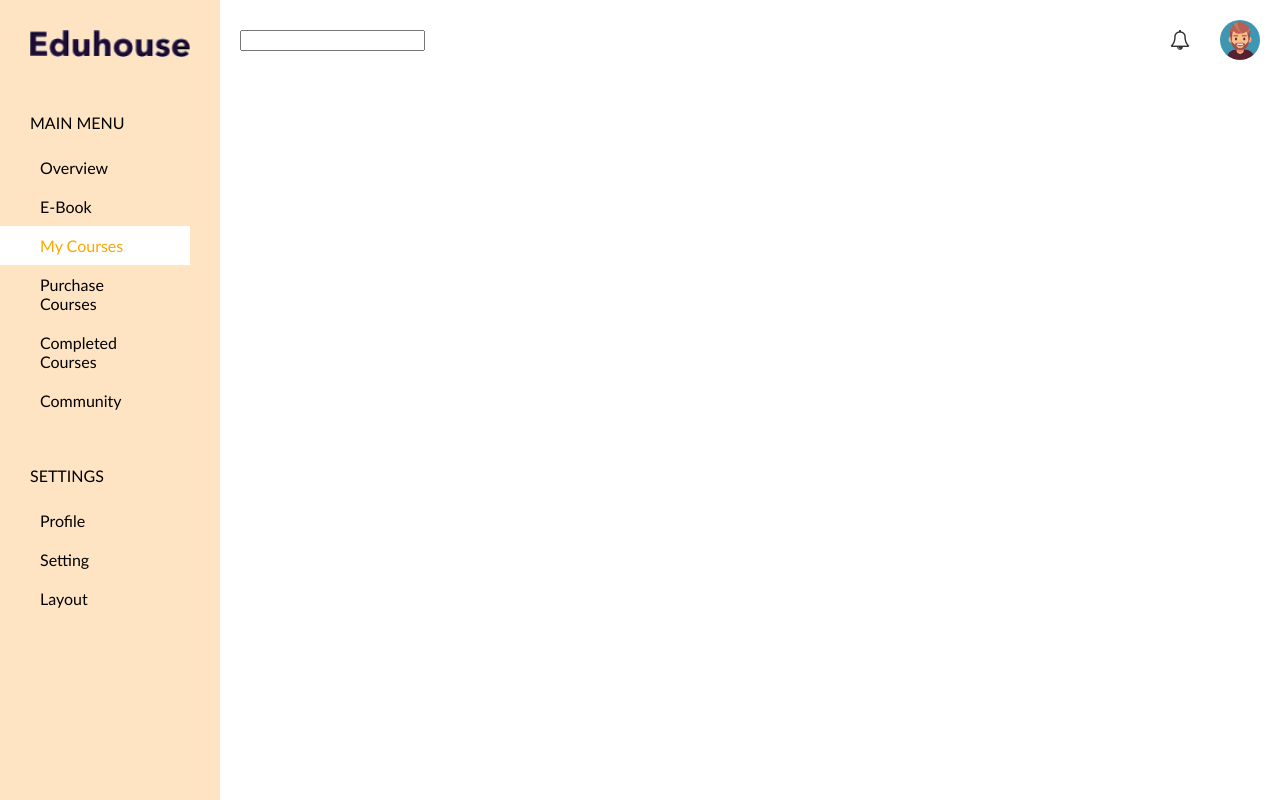
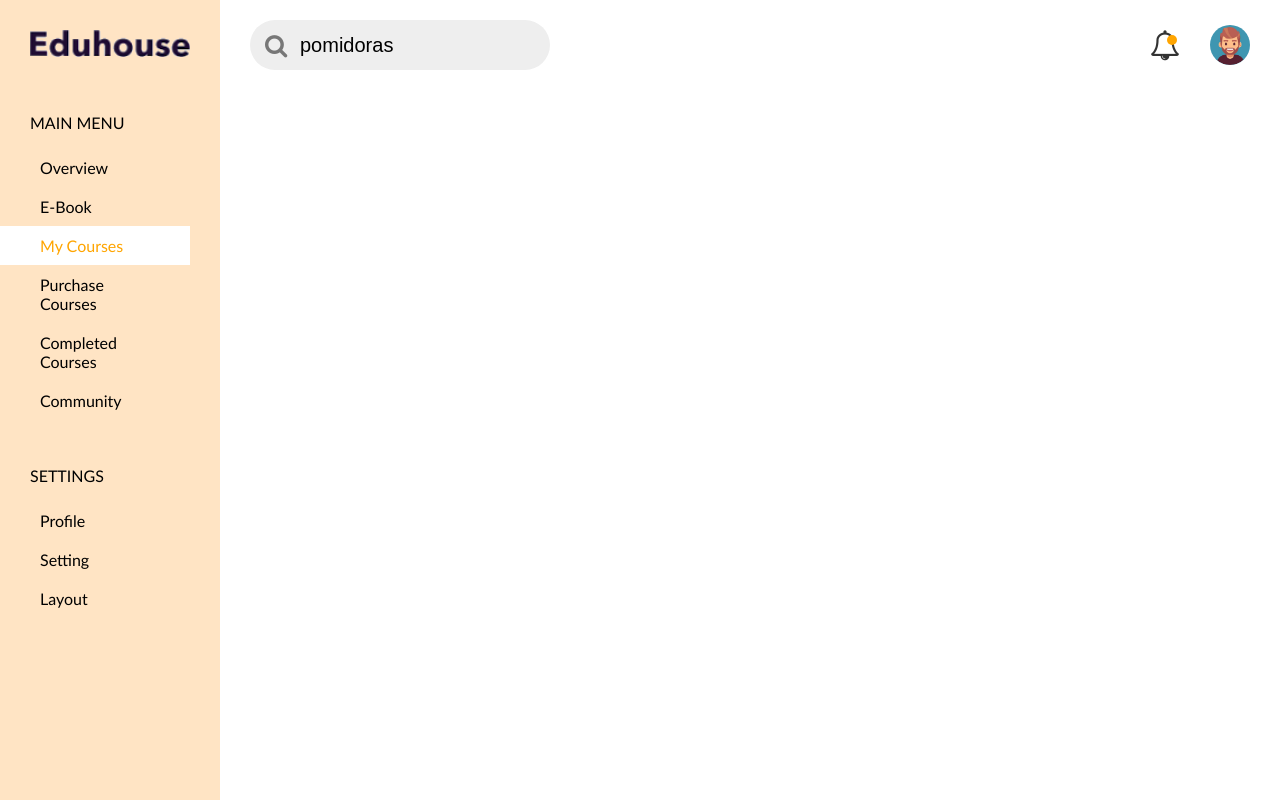
Before and after one commit to konoto1/html-eduhouse, a website: page index.html in a window 1280 px wide. Drawn offline with Linux system fonts and the light colour scheme.

Commit message:
papildyta su pozicionavimu

```diff
--- a/css/header.css
+++ b/css/header.css
@@ -1,15 +1,32 @@
 .main-header {
  display: flex;
  justify-content: space-between;
- padding: 20px;
+ padding: 20px 30px;
  align-items: center;
 }
 
 .form {
-
+ position: relative;
 }
 
 .form > input {
+    width: 300px;
+    height: 50px;
+    font-size: 20px;
+    line-height: 20px;
+    padding: 15px 20px 15px 50px ;
+    border: none;
+    background-color: #eee;
+    border-radius: 25px;
+}
+
+.form > .fa {
+    font-size: 24px;
+    line-height: 30px;
+    position: absolute;
+    top: 10px;
+    left: 15px;
+    color: #777;
 
 }
 
@@ -20,11 +37,22 @@
 }
 
 .notifications {
-    font-size: 20px;
+    font-size: 30px;
     color: #333;
+    position: relative;
 }
 
 .avatar {
     height: 40px;
     border-radius: 50%;
 }
+
+.notifications > .bubble {
+    height:  10px;
+    width:  10px;
+    background-color: orange;
+    border-radius: 50%;
+    position: absolute;
+    top: 5px;
+    right: 3px;
+}
--- a/index.html
+++ b/index.html
@@ -43,10 +43,13 @@
     <main>
         <header class="main-header">
             <form class="form">
-                <input type="text">
+                <input type="text" placeholder="Search here..." value="pomidoras">
+                <i class="fa fa-search"></i>
             </form>
             <div class="user-block">
-                <i class="fa fa-bell-o notifications"></i>
+                <i class="fa fa-bell-o notifications">
+                    <div class="bubble"></div>
+                </i>
                 <img class="avatar" src="./img/user-icon.jpg" alt="User Avatar">
             </div>
         </header>
```
